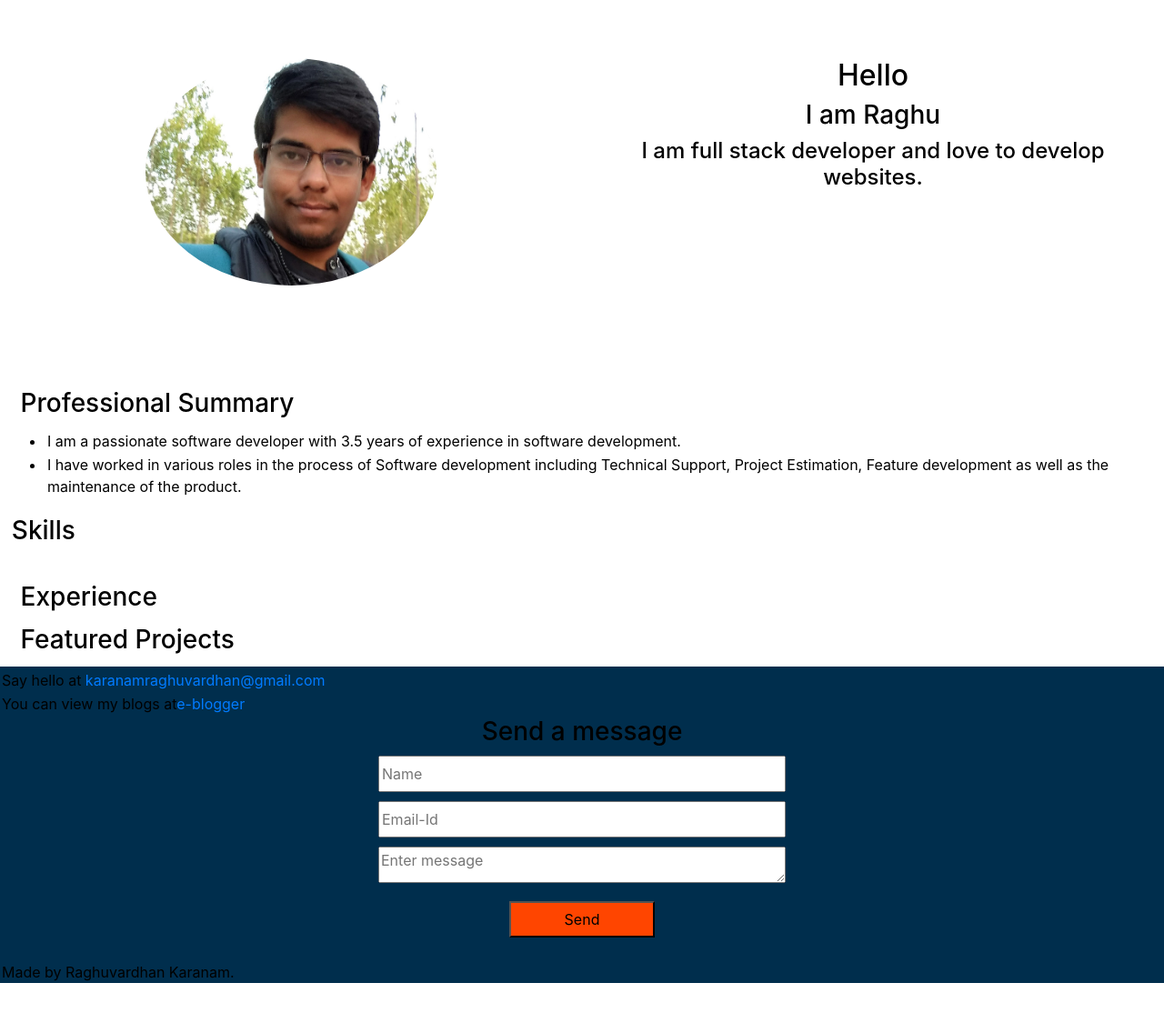
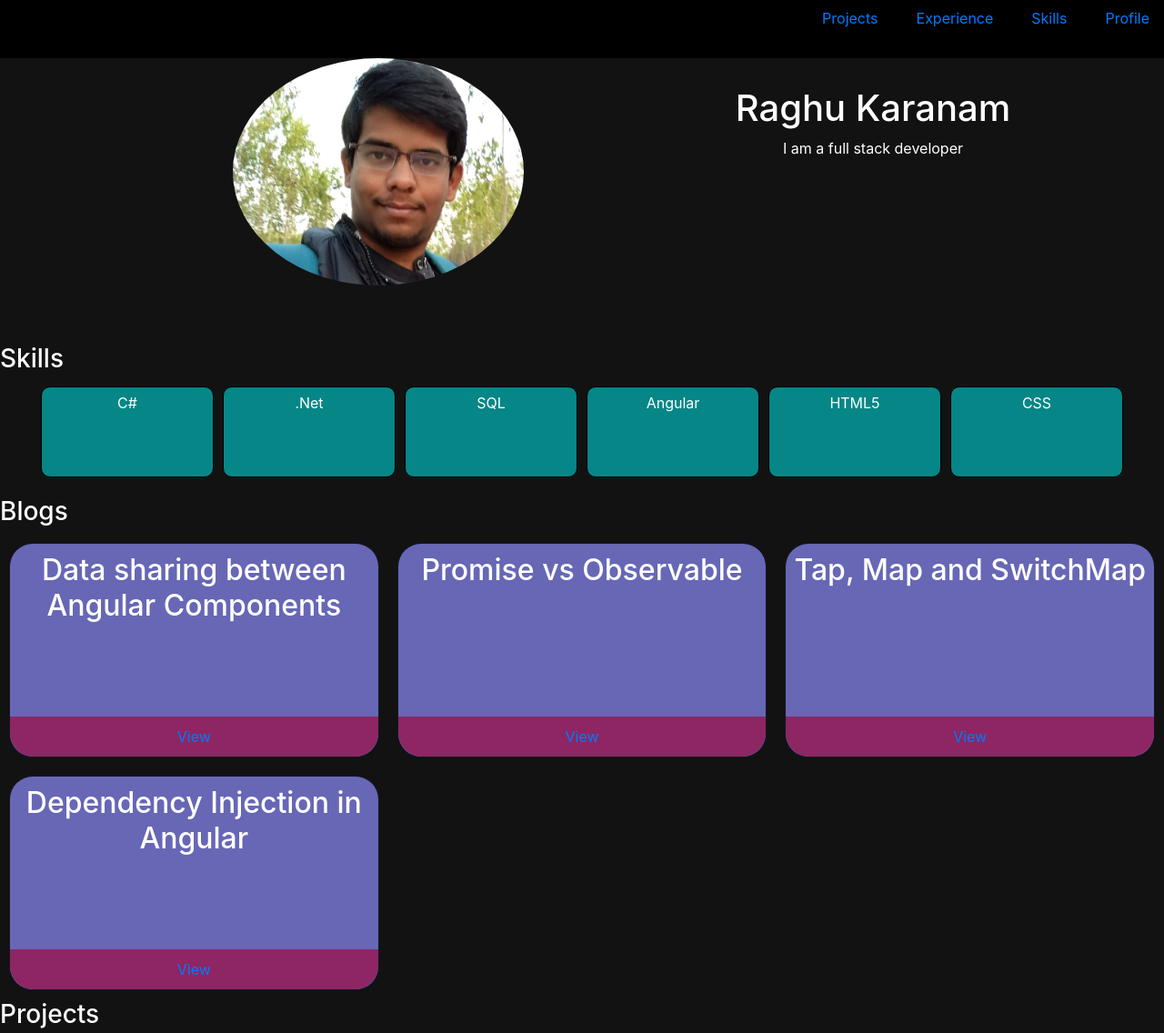
Before and after one commit to raghuvardhan/raghuvardhan, a plain HTML site: page index.html in a window 1280 px wide. Shown: the top 1136 px of the page at 91% size. Before the commit the page ends 1083 px from the top, so only its background shows below. Drawn offline with nearby package versions, Linux system fonts and the light colour scheme.

Commit message:
Updated with css

```diff
--- a/css/main.css
+++ b/css/main.css
@@ -1,87 +1,136 @@
 body{
-  background-color: white;
-  color: black;
+  background-color: #121212;
+  color: white;
 }
 
 header{
   text-align: center;
-  background-color: transparent;
   display: grid;
   grid-template-columns: repeat(2, 50%);
+  color: white;
+}
+
+nav{
+  height:8%;
+  width:100%;
+  position:fixed;
+  top:0px;
+  background:black;
+}
+
+nav li {
+  list-style: none;
+  float: right;
+  margin-left:10px;
 }
 
 img{
   border-radius: 50%;
   width: 50%;
-  margin-top: 10%;
+  margin: 10%;
+  margin-left: 40%;
 }
 
-.introduction{
-  margin: 10%;
+#introduction{
+  display: block;
+  height: 50%;
+  margin-top: auto;
+  margin-bottom: auto;
 }
 
-.mouse{
-  display: block;
-  margin-left:auto;
-  margin-right: auto;
-  height: 40px;
-  width: 20px;
-  border: 2px solid white;
-  border-radius: 10px;
+
+#skills{
+  display:grid;
+  grid-template-columns: repeat(auto-fill, 200px);
 }
 
-.scroll{
-  margin-top: 30px;
-  margin-bottom: 10px;
+
+.skill{
+  list-style:none;
+  padding:5px;
+  border: 1px solid black;
+  height:100px;
+  border-radius:10px;
+  margin:5px;
+  text-align:center;
+  vertical-align: middle;
+  background-color: #068686;
 }
 
-.wheel{
-  display: block;
-  margin-left: auto;
-  margin-right: auto;
-  margin-top: 5px;
-  background-color: white;
-  border: 1px solid white;
-  border-radius: 2px;
-  height: 10px;
-  width: 3px;
+
+.experience{
+  border: 1px solid black;
+  border-radius: 26px;
+  margin:10px;
+  background:#ad8c20;
 }
 
-.arrow-down{
-  display:block;
-  margin-left: auto;
-  margin-right: auto;
-  border-right:2px solid white;
-  border-bottom:2px solid white;
-  width:15px;
-  height:15px;
-  transform:rotate(40);
-  -webkit-transform: rotate(45deg);
-  -ms-transform: rotate(45deg);
+#blogs{
+  display:grid;
+  grid-template-columns: 1fr 1fr 1fr;
 }
 
-.title{
-  margin: 1%;
+.blog{
+  border: 1px solid rgba(0, 0, 0, 0.8);
+  margin: 10px;
+  border-radius: 26px;
+  background-color: #6767b6;
 }
 
-button{
+.blog-descr{
+  height: 120px;
   margin: 10px;
-  height: 40px;
-  width: 25%;
-  background-color: orangered;
 }
 
-.skills{
-    margin: 20px auto 40px;
+.blog-title{
+  text-align: center;
+  margin-top:10px;
+  height:40px;
+}
+
+.view{
+  display: block;
+  text-align:center;
+  width: 100%;
+  padding-bottom:10px;
+  padding-top: 10px;
+  background:#8D2663;
+  border-bottom-left-radius:26px;
+  border-bottom-right-radius:26px;
+}
+
+#projects{
+  display:grid;
+  grid-template-columns: 1fr 1fr 1fr;
 }
 
 .project{
   border: 1px solid rgba(0, 0, 0, 0.8);
   margin: 10px;
+  border-radius: 26px;
+  background-color: #6767b6;
 }
 
-.projects{
+
+.project-title{
   text-align: center;
+  margin-top:10px;
+}
+
+.project-descr{
+  height: 120px;
+  margin: 10px;
+}
+
+.code{
+  display: block;
+  text-align:center;
+  width: 100%;
+  padding-bottom:10px;
+  padding-top: 10px;
+  background:#8D2663;
+  border-bottom-left-radius:26px;
+  border-bottom-right-radius:26px;
 }
 
 .card{
@@ -112,8 +161,30 @@ p {
     margin: 2px;
 }
 
-
 footer {
   border-top: 1px solid transparent;
   background-color: #002e4d;
+  color: white;
 }
+
+#submit{
+  margin: 10px;
+  height: 40px;
+  width: 25%;
+  background-color: orangered;
+}
+
+
+footer{
+  background:black;
+}
+
+input{
+  height:20px;
+  border-radius:1px;
+  width: 100%;
+}
+
+.form-group{
+  margin:10px;
+}
--- a/experience.js
+++ b/experience.js
@@ -10,6 +10,4 @@ class experience{
     }
 }
 
-upfdsat
-
 export {experience}
--- a/index.html
+++ b/index.html
@@ -8,53 +8,116 @@
   </head>
 <body>
   <header>
-    <section class="avatar">
-      <img src="./assets/images/My dev profile photo.jpg" height="250px" width="50%"/>
-      </section>
-    <section class="introduction">
-      <h2>Hello</h2>
-      <h3>I am Raghu</h3>
-      <h4>I am full stack developer and love to develop websites.</h4>
-
+    <nav>
+      <ul>
+        <li><a href="#profile" class="nav-link">Profile</a></li>
+        <li><a href="#skills" class="nav-link">Skills</a></li>
+        <li><a href="#experience" class="nav-link">Experience</a></li>
+        <li><a href="#projects" class="nav-link">Projects</a></li>
+      </ul>
+    </nav>
+      <img src="./assets/images/My dev profile photo.jpg" alt="profile picture" height="250px" width="50%"/>
+    <section id="introduction">
+      <h1>Raghu Karanam</h1>
+      <p>I am a full stack developer</p>
     </section>
   </header>
-  <a href="#content">
-    <div class="scroll">
-      <div class="mouse">
-          <div class="wheel"></div>
+  <main>
+    <h3 class="section-title">Skills</h3>
+    <section>
+      <ul id="skills">
+        <li class="skill">C#</li>
+        <li class="skill">.Net</li>
+        <li class="skill">SQL</li>
+        <li class="skill">Angular</li>
+        <li class="skill">HTML5</li>
+        <li class="skill">CSS</li>
+      </ul>
+    </section>
+    <!-- <section id="experiences">
+      <div class="experience">
+      <h2>Senior Software Engineer</h2>
+      <h3>Accolite Digital Pvt ltd</h3>
+      <ul>
+        <li>Bizview is one of the leading systems for planning, reporting, analytics and dashboard
+</li>
+        <li>Worked on integrating third party tools like Infor into the product
+</li>
+        <li>Migrated the product from Silverlight technology to HTML5 in phased manner using a sprint based development process.
+</li>
+        <li>Worked with the project managers and product owners for the gathering of requirements and estimating the project work
+</li>
+        <li>Assisted and guided junior team members and shared my experience and knowledge on the product through various KT sessions.</li>
+      </ul>
       </div>
-      <div class="arrow-down"></div>
-      <div class="arrow-down"></div>
-    </div>
-    </a>
+      <div class="experience">
+        <h2>Software Engineer</h2>
+        <h3>Accolite Digital Pvt ltd</h3>
+        <ul>
+          <li>IDERA SQL Diagnostic Manager is a powerful performance monitoring and diagnostics solution that proactively alerts administrators to health, performance, or availability problems within their SQL Server environment
+</li>
+          <li>Worked with project managers, developers and customers to resolve technical issues for Enterprise level SQL Products
+</li>
+          <li>Implemented report generation feature from SQL Server in a desktop application using C# and .net Framework
+</li>
+          <li>Implemented and improved user interface in Java based web portal and sites for continuous improvement
+</li>
+          <li>Worked in Sprint based Maintenance Project to resolve multiple issues and fixed bugs on SQLdm Product.
+</li>
+          <li>Worked on improving the performance of the SQLdm product and implemented various new features in SQLdm
+</li>
+          <li>Assisted and guided team members and shared my experience and knowledge on the product through various KT sessions.</li>
+        </ul>
+      </div>
+    </section> -->
 
-  <section id="content">
-    <article>
-      <h3 class="title">Professional Summary</h3>
-      <ul>
-        <li>
-          <p>I am a passionate software developer with 3.5 years of experience in software development.
-          </p>
-        </li>
-        <li>
-          <p>
-            I have worked in various roles in the process of Software development including Technical Support, Project Estimation, Feature development as well as the maintenance of the product.
-          </p>
-        </li>
-      </ul>
-    </article>
-    <article class="skills">
-      <h3 class="title">Skills</h3>
-    </article>
-    <article class="experience">
-      <h3 class="title">Experience</h3>
-    </article>
-    <article >
-      <h3 class="title">Featured Projects</h1>
-        <div class="projects">
+    <h3 class="section-title">Blogs</h3>
+    <section id="blogs">
+      <div class="blog">
+        <h2 class="blog-title">Data sharing between Angular Components</h2>
+        <p class="blog-descr"></p>
+        <a href="#" class="view">View</a>
+      </div>
+      <div class="blog">
+        <h2 class="blog-title">Promise vs Observable</h2>
+        <p class="blog-descr"></p>
+        <a href="#" class="view">View</a>
+      </div>
+      <div class="blog">
+        <h2 class="blog-title">Tap, Map and SwitchMap</h2>
+        <p class="blog-descr"></p>
+        <a href="#" class="view">View</a>
+      </div>
+      <div class="blog">
+        <h2 class="blog-title">Dependency Injection in Angular</h2>
+        <p class="blog-descr"></p>
+        <a href="#" class="view">View</a>
+      </div>
+    </section>
+    <h3 class="section-title">Projects</h3>
+    <section id="projects">
+      <div class="project">
+        <h2 class="project-title">MNews</h2>
+        <p class="project-descr">The Website about local news. Enter the place of your choice and it will provide with you the local news of that region.</p>
+        <a href="#" class="code">Code</a>
+      </div>
+      <div class="project">
+        <h2 class="project-title">Attendance</h2>
+        <p class="project-descr">Shows the number of classes you need to attend or bunk</p>
+        <a href="#" class="code">Code</a>
         </div>
-      </article>
-</section>
+      <div class="project">
+        <h2 class="project-title">File Systems</h2>
+        <p class="project-descr">Project which simulates a new file system on the machine</p>
+        <a href="#" class="code">Code</a>
+      </div>
+      <div class="project">
+        <h2 class="project-title">Todo</h2>
+        <p class="project-descr">The Application for daily planner</p>
+        <a href="#" class="code">Code</a>
+      </div>
+    </section>
+  </main>
 
 <footer >
 <div >
@@ -63,23 +126,23 @@
   <p>You can view my blogs at<span><a href="https://raghuvardhank.blogspot.com/" target="_blank">e-blogger</a></span>
   <div>
       <a href="https://twitter.com/urstruly_raghu" target="_blank">
-        <i class="fa fa-twitter fa-2x" aria-hidden="true"></i>
+        Twitter
       </a>
       <a href="https://github.com/raghuvardhan" target="_blank">
-        <i class="fa fa-github fa-2x" aria-hidden="true"></i>
+        Github
       </a>
       <a href="https://www.linkedin.com/in/karanam-raghuvardhan-1ab936b6/" target="_blank">
-        <i class="fa fa-linkedin-square fa-2x" aria-hidden="true"></i>
+        Linkedin
       </a>
   </div>
-  <div class="contact">
+  <section class="contact">
     <h3>Send a message</h3>
     <form>
     <input class="form-input" type="text" placeholder="Name">
     <input class="form-input" type="email" placeholder="Email-Id">
     <textarea class="form-input" name="message" placeholder="Enter message"></textarea>
-    <button type="submit">Send</button>
-    </div>
+    <input type="submit" id="submit">
+    </section>
   </div>
   <div class="footer-bottom">
   <p>
--- a/script.js
+++ b/script.js
@@ -8,7 +8,7 @@ const ul = document.createElement("ul");
 for(const skill of skills){
 	let list = document.createElement("li");
 	list.innerText = skill;
-	ul.appendChild(list);lkhj
+	ul.appendChild(list);
 
 }
 
```
